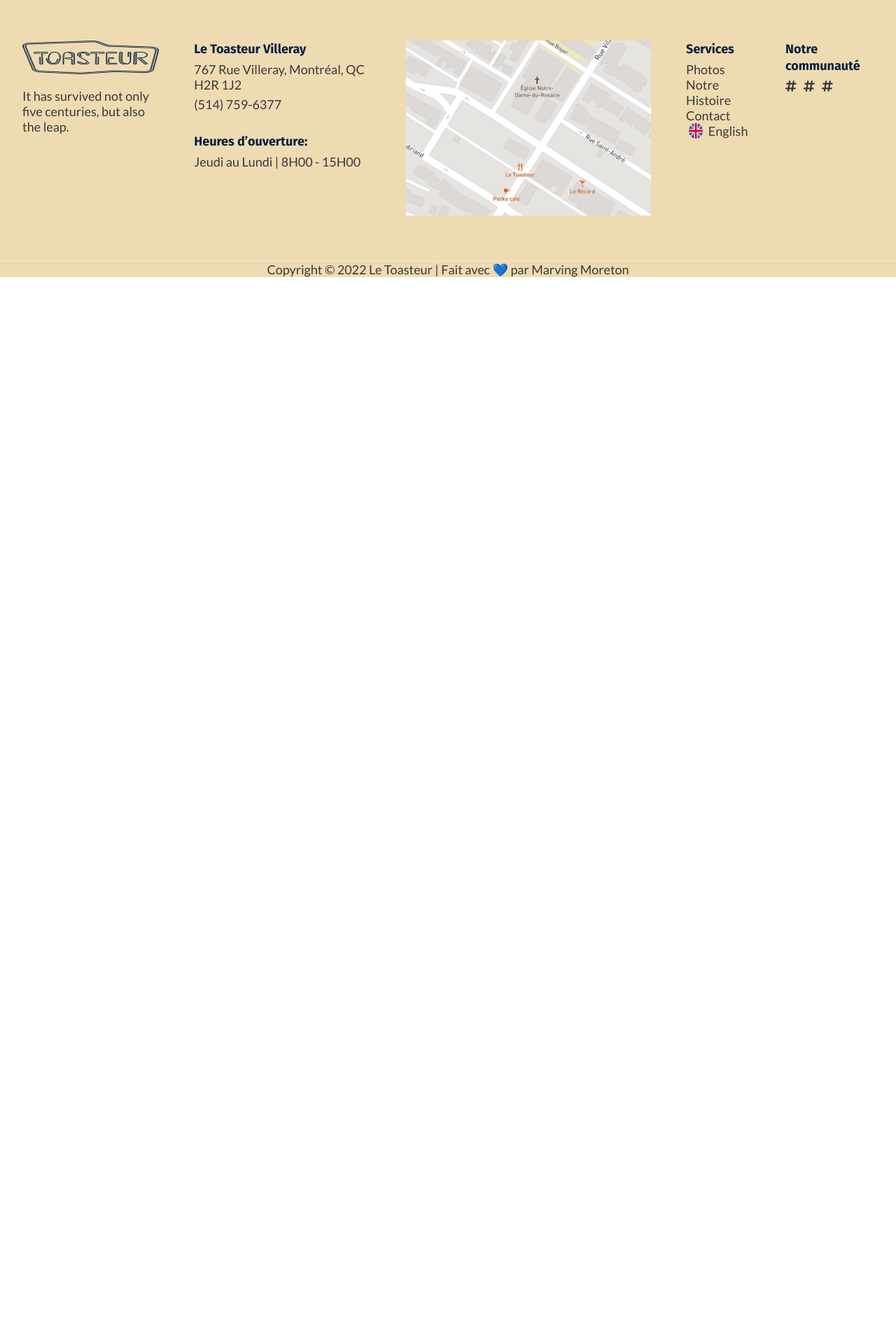
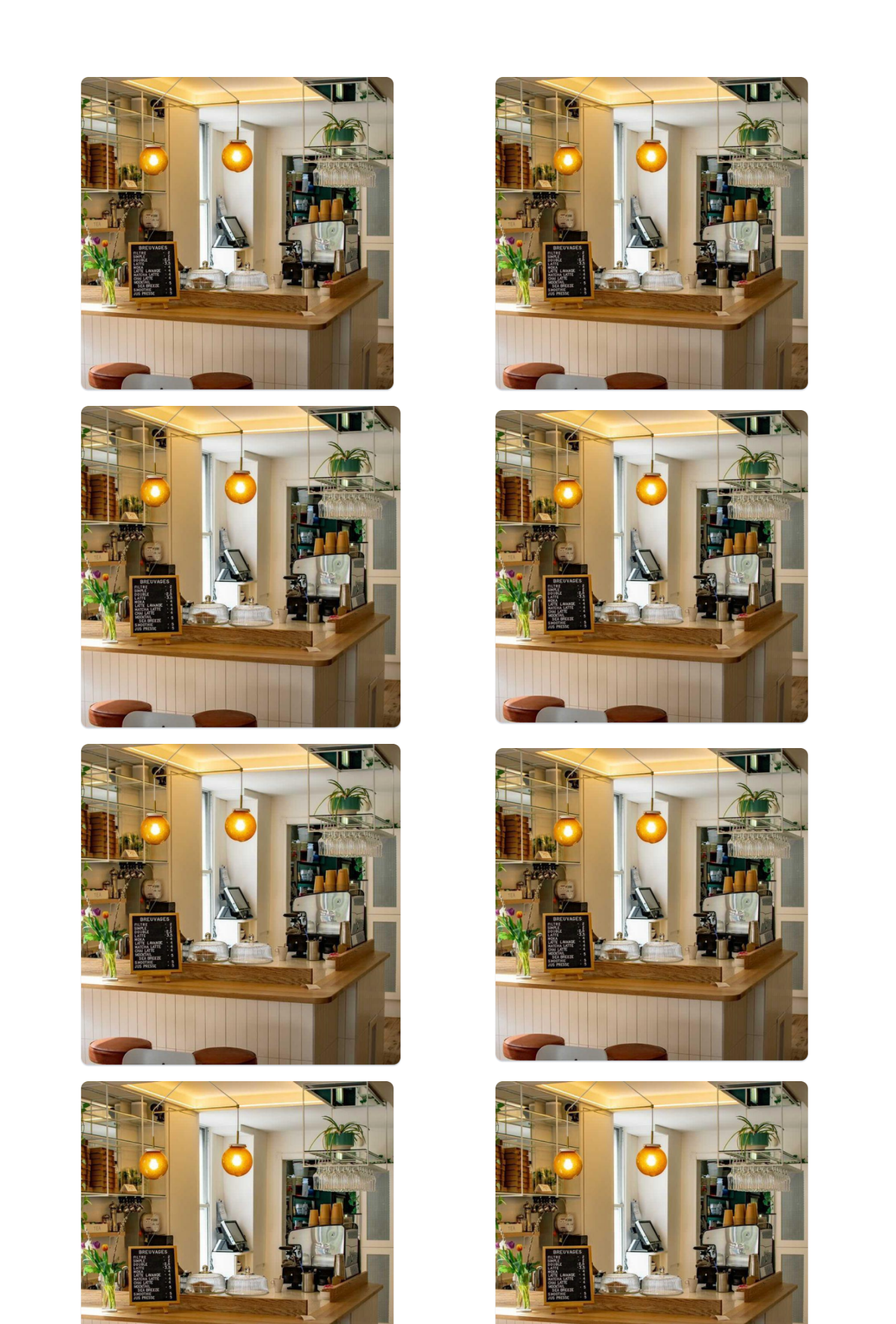
Before and after one commit to MarvingMoreton/le-toasteur-app, a Next.js app: page /gallerie in a window 1280 px wide. Shown: the part 448-2340 px from the top of the page at 70% size. Before the commit the page ends 844 px from the top, so only its background shows below. Built offline with nearby package versions, Linux system fonts and the light colour scheme.

Commit message:
start of Gallery component

```diff
--- /dev/null
+++ b/components/ui/Gallery/GalleryList.js
@@ -0,0 +1,86 @@
+import classes from "./GalleryList.module.css";
+import Link from "next/link";
+import Image from "next/image";
+import React from "react";
+function GalleryList(props) {
+  return (
+    <div className={`${classes["section-gallery"]} ${"container"}`}>
+      <div className={classes["gallery"]}>
+        <figure className={classes["gallery-item"]}>
+          <Image
+            src="/images/office-image.png"
+            alt="test"
+            // layout="fill"
+            width={450}
+            height={450}
+          />
+        </figure>
+        <figure className={classes["gallery-item"]}>
+          <Image
+            src="/images/office-image.png"
+            alt="test"
+            // layout="fill"
+            width={450}
+            height={450}
+          />
+        </figure>
+        <figure className={classes["gallery-item"]}>
+          <Image
+            src="/images/office-image.png"
+            alt="test"
+            // layout="fill"
+            width={507}
+            height={509}
+          />
+        </figure>
+        <figure className={classes["gallery-item"]}>
+          <Image
+            src="/images/office-image.png"
+            alt="test"
+            // layout="fill"
+            width={450}
+            height={450}
+          />
+        </figure>
+        <figure className={classes["gallery-item"]}>
+          <Image
+            src="/images/office-image.png"
+            alt="test"
+            // layout="fill"
+            width={507}
+            height={509}
+          />
+        </figure>
+        <figure className={classes["gallery-item"]}>
+          <Image
+            src="/images/office-image.png"
+            alt="test"
+            // layout="fill"
+            width={450}
+            height={450}
+          />
+        </figure>
+        <figure className={classes["gallery-item"]}>
+          <Image
+            src="/images/office-image.png"
+            alt="test"
+            // layout="fill"
+            width={450}
+            height={450}
+          />
+        </figure>
+        <figure className={classes["gallery-item"]}>
+          <Image
+            src="/images/office-image.png"
+            alt="test"
+            // layout="fill"
+            width={450}
+            height={450}
+          />
+        </figure>
+      </div>
+    </div>
+  );
+}
+
+export default GalleryList;
--- /dev/null
+++ b/components/ui/Gallery/GalleryList.module.css
@@ -0,0 +1,23 @@
+.section-gallery {
+  padding: 9.6rem 0;
+}
+
+.gallery {
+  display: grid;
+  grid-template-columns: repeat(2, 1fr);
+  align-items: center;
+  justify-items: center;
+  gap: 1.6rem;
+  padding: 1.6rem;
+}
+
+.gallery-item {
+  overflow: hidden;
+  width: 80%;
+}
+
+.gallery-item > image {
+  display: block;
+  width: 100%;
+  transition: all 0.4s;
+}
--- a/components/ui/homepage/ImageListGallery.js
+++ b/components/ui/Gallery/QuiltedImageList.js
@@ -1,6 +1,7 @@
 import * as React from "react";
 import ImageList from "@mui/material/ImageList";
 import ImageListItem from "@mui/material/ImageListItem";
+import classes from "./ImageListGallery.module.css";
 
 function srcset(image, size, rows = 1, cols = 1) {
   return {
--- a/pages/gallerie.js
+++ b/pages/gallerie.js
@@ -3,11 +3,13 @@
 import styles from "../styles/Home.module.css";
 
 import Banner from "../components/ui/shared/Banner";
+import GalleryList from "../components/ui/Gallery/GalleryList";
 
 export default function Gallerie() {
   return (
     <div>
       <Banner />
+      <GalleryList />
     </div>
   );
 }
```
Also changed, not shown: public/images/office-image.png (added).
